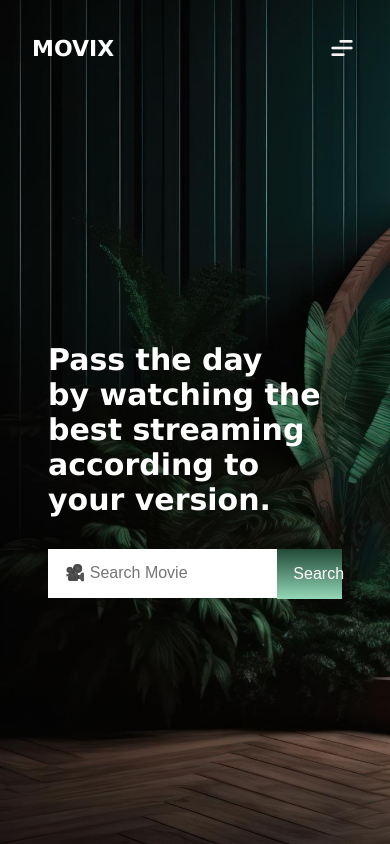
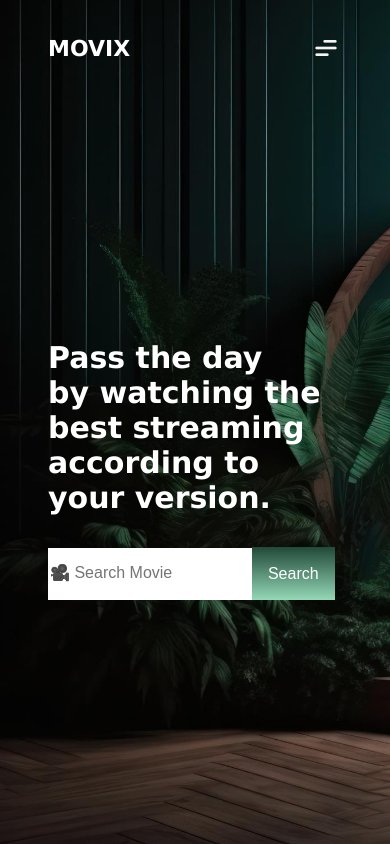
Before and after one commit to preete126/movix, a React (Vite) app: page / in a window 390 px wide. Built offline with nearby package versions, Linux system fonts and the light colour scheme.

Commit message:
refractor: update made to search inputs

```diff
--- a/src/assets/style/App.css
+++ b/src/assets/style/App.css
@@ -62,13 +62,15 @@ ul{
 }
 .search_inp{
   width: 68%;
-  padding: 1.3em;
+  height: 50px;
+  /* padding: 1.3em; */
   border: none;
   outline: none;
   border-radius: 0%;
 }
 .search_btn{
-  width: 22%;
+  min-width: fit-content !important;
+  height: 53px;
   padding: 1em;
   border: none;
   outline: none;
@@ -154,10 +156,10 @@ a:focus{
 .hide_mobile{
   display: none;
 }
-.nav, nav, .container{
+/* .nav, nav, .container{
   padding-left: 2rem;
   padding-right: 2rem;
-}
+} */
 }
 
 @media(max-width:800px){
--- a/src/pages/search_result.jsx
+++ b/src/pages/search_result.jsx
@@ -72,7 +72,7 @@ function Search_result() {
 
                                     <div style={{ display: "flex", alignItems: "center" }}>
                                         <input type="text" ref={inputRef} className='search_inp' placeholder='🎥 Search Movie' />
-                                        <button type="submit" onClick={() => getInput(inputRef.current.value)} className='search_btn' style={{ width: "5rem" }}>
+                                        <button type="submit" onClick={() => getInput(inputRef.current.value)} className='search_btn' >
                                             Search
                                         </button>
                                     </div>
```
